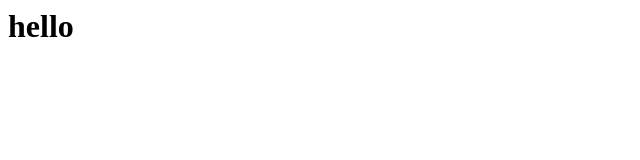
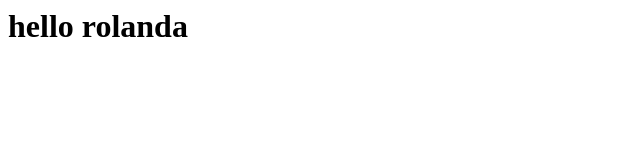
Before and after one commit to sheripeter383/datewithgit-sample, a plain HTML site: page index.html in a window 1280 px wide. Shown: the whole page, without its empty margins (0-640 px from the left). Drawn offline with Linux system fonts and the light colour scheme.

Commit message:
Again change in heading

```diff
--- a/index.html
+++ b/index.html
@@ -6,6 +6,6 @@
     <title>Test git</title>
 </head>
 <body>
-    <h1>hello </h1>
+    <h1>hello rolanda </h1>
 </body>
 </html>
```
